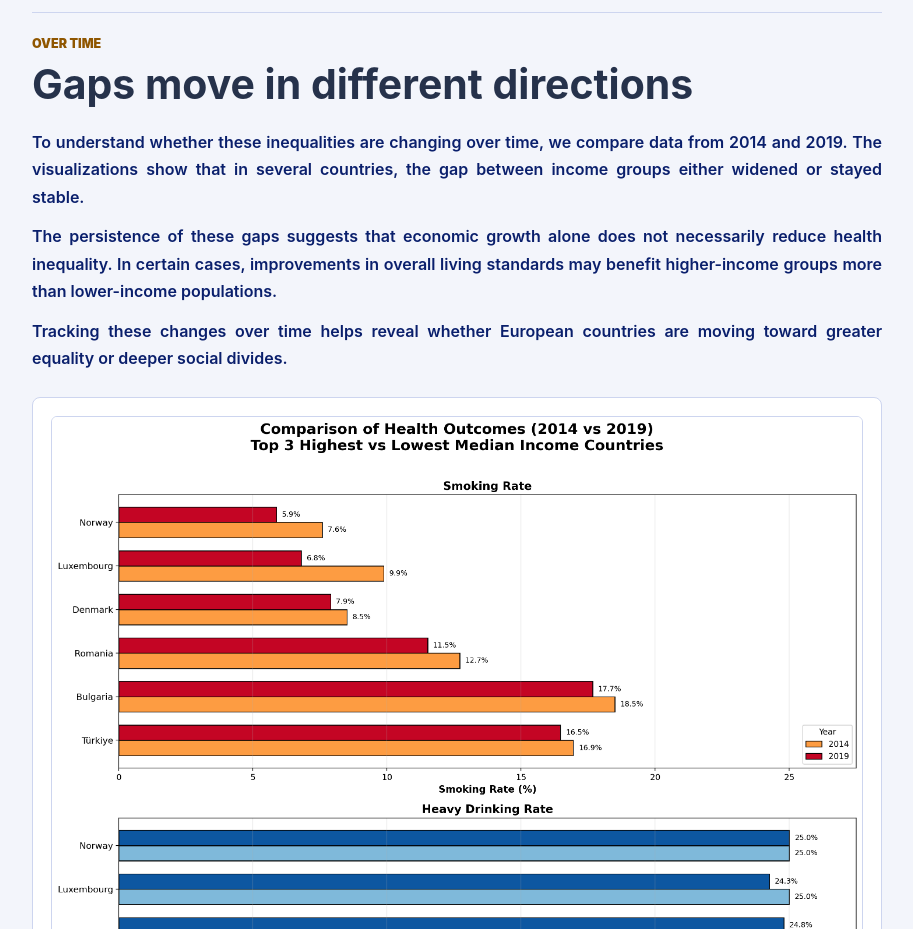
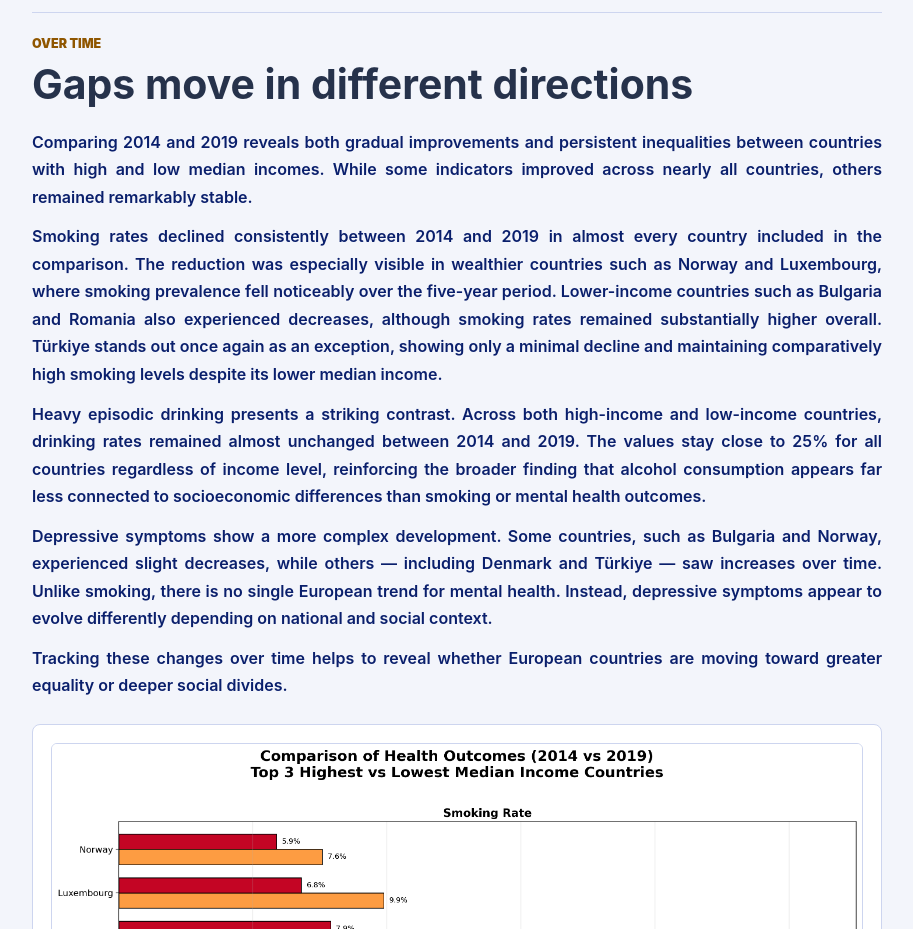
Before and after one commit to DanielMajzik/danielmajzik.github.io, a React (Vite) app: page / in a window 1280 px wide. Shown: the part 2560-3489 px from the top of the page, without its empty margins (183-1096 px from the left). Built offline with nearby package versions, Linux system fonts and the light colour scheme.

Commit message:
edited time evolution section

```diff
--- a/src/sections/TimeEvolutionSection.tsx
+++ b/src/sections/TimeEvolutionSection.tsx
@@ -13,19 +13,38 @@ export function TimeEvolutionSection() {
       />
       <StoryCopy>
         <p>
-          To understand whether these inequalities are changing over time, we
-          compare data from 2014 and 2019. The visualizations show that in
-          several countries, the gap between income groups either widened or
-          stayed stable.
+          Comparing 2014 and 2019 reveals both gradual improvements and
+          persistent inequalities between countries with high and low median
+          incomes. While some indicators improved across nearly all countries,
+          others remained remarkably stable.
         </p>
         <p>
-          The persistence of these gaps suggests that economic growth alone does
-          not necessarily reduce health inequality. In certain
-          cases, improvements in overall living standards may benefit
-          higher-income groups more than lower-income populations.
+          Smoking rates declined consistently between 2014 and 2019 in almost
+          every country included in the comparison. The reduction was especially
+          visible in wealthier countries such as Norway and Luxembourg, where
+          smoking prevalence fell noticeably over the five-year period.
+          Lower-income countries such as Bulgaria and Romania also experienced
+          decreases, although smoking rates remained substantially higher overall.
+          Türkiye stands out once again as an exception, showing only a minimal
+          decline and maintaining comparatively high smoking levels despite its
+          lower median income.
         </p>
         <p>
-          Tracking these changes over time helps reveal whether European
+          Heavy episodic drinking presents a striking contrast. Across both high-income
+          and low-income countries, drinking rates remained almost unchanged between 2014
+          and 2019. The values stay close to 25% for all countries regardless of income
+          level, reinforcing the broader finding that alcohol consumption appears far
+          less connected to socioeconomic differences than smoking or mental health outcomes.
+        </p>
+        <p>
+          Depressive symptoms show a more complex development. Some countries, such as
+          Bulgaria and Norway, experienced slight decreases, while others — including
+          Denmark and Türkiye — saw increases over time. Unlike smoking, there is no
+          single European trend for mental health. Instead, depressive symptoms appear
+          to evolve differently depending on national and social context.
+        </p>
+        <p>
+          Tracking these changes over time helps to reveal whether European
           countries are moving toward greater equality or deeper social divides.
         </p>
       </StoryCopy>
```
